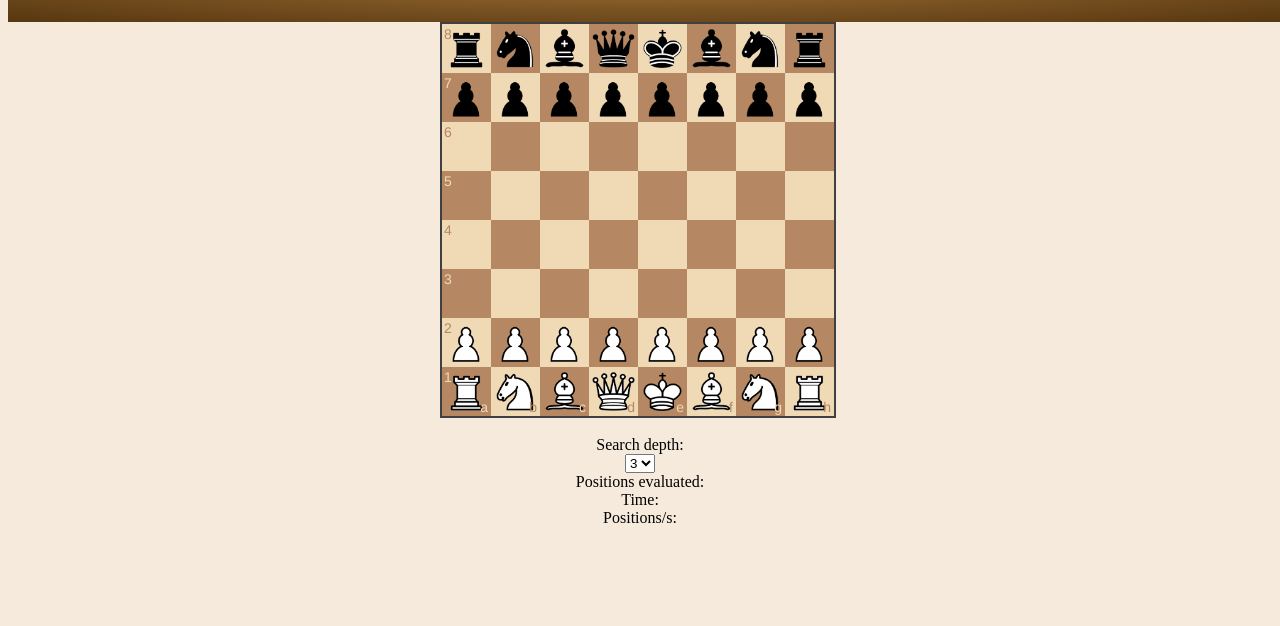
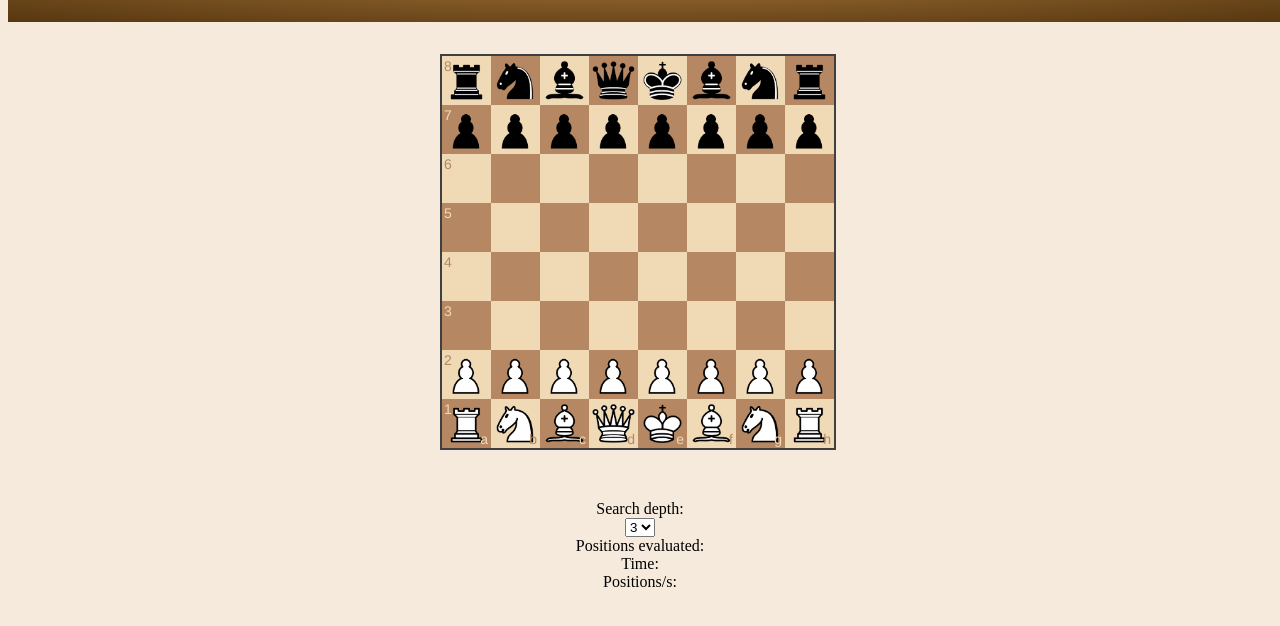
Before and after one commit to Anonymous893/Chess-AI, a website: page game.html in a window 1280 px wide. Shown: the part 72-698 px from the top of the page. Drawn offline with Linux system fonts and the light colour scheme.

Commit message:
Fix margins

```diff
--- a/gameStyle.css
+++ b/gameStyle.css
@@ -1,6 +1,6 @@
 .board {
     width: 400px;
-    margin: auto;
+    margin: 2rem auto;
 }
 
 .info {
```
